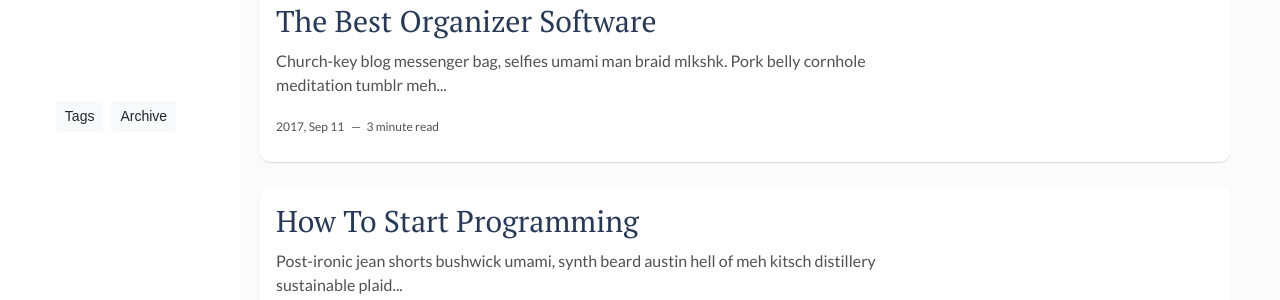
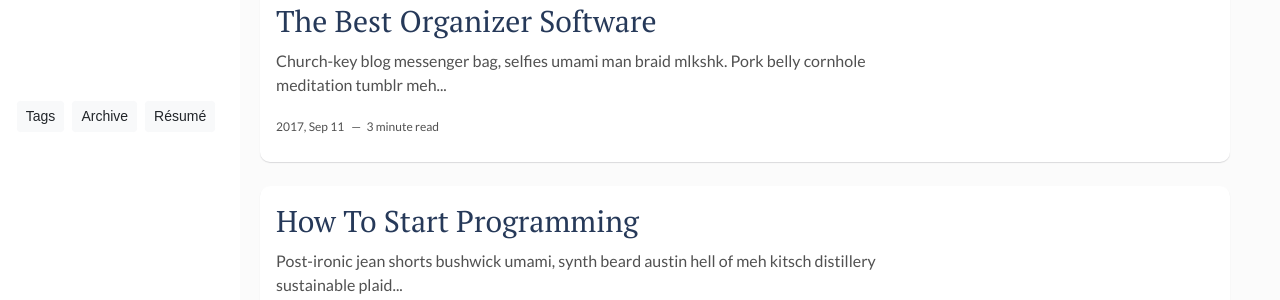
Before and after one commit to akashshuklacs/blog, a Jekyll site: the page built from index.html, in a window 1280 px wide. Shown: the part 434-734 px from the top of the page. Built offline with Jekyll 4.4.1, drawn with Linux system fonts in a browser that asks for light colours; the list of posts is cut into pages by our own code.

Commit message:
Add resume button'

```diff
--- a/_layouts/main.html
+++ b/_layouts/main.html
@@ -21,6 +21,8 @@ layout: default
        <button type="button" class="btn btn-sm btn-light d-block d-sm-inline-block mb-3 mb-sm-0 mr-2">Tags</button></a>
         <a href="{{ site.url}}{{site.baseurl}}/archive/">
        <button type="button" class="btn btn-sm btn-light d-block d-sm-inline-block mb-3 mb-sm-0 mr-2">Archive</button></a>
+       <a href="{{ site.url}}">
+       <button type="button" class="btn btn-sm btn-light d-block d-sm-inline-block mb-3 mb-sm-0 mr-2">Résumé</button></a>
       </div>
     </div>
   <!-- End button -->
```
